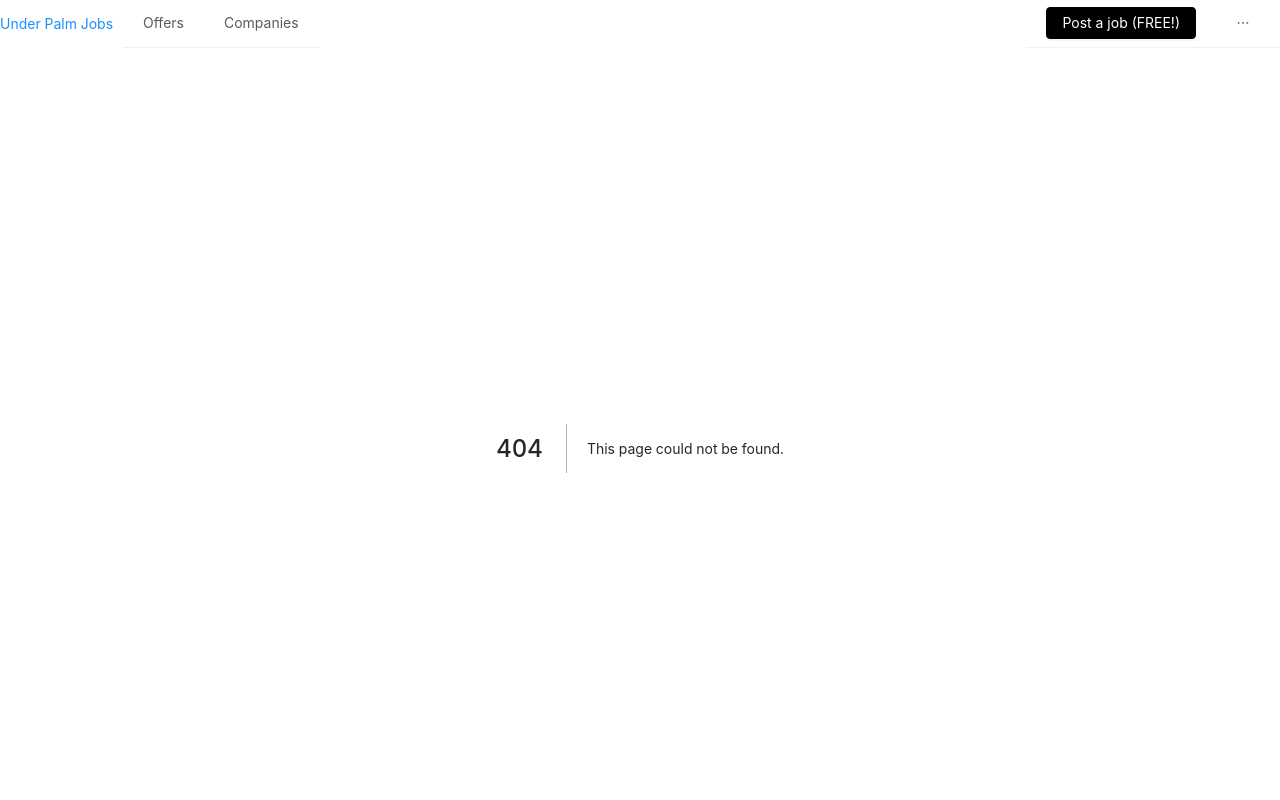
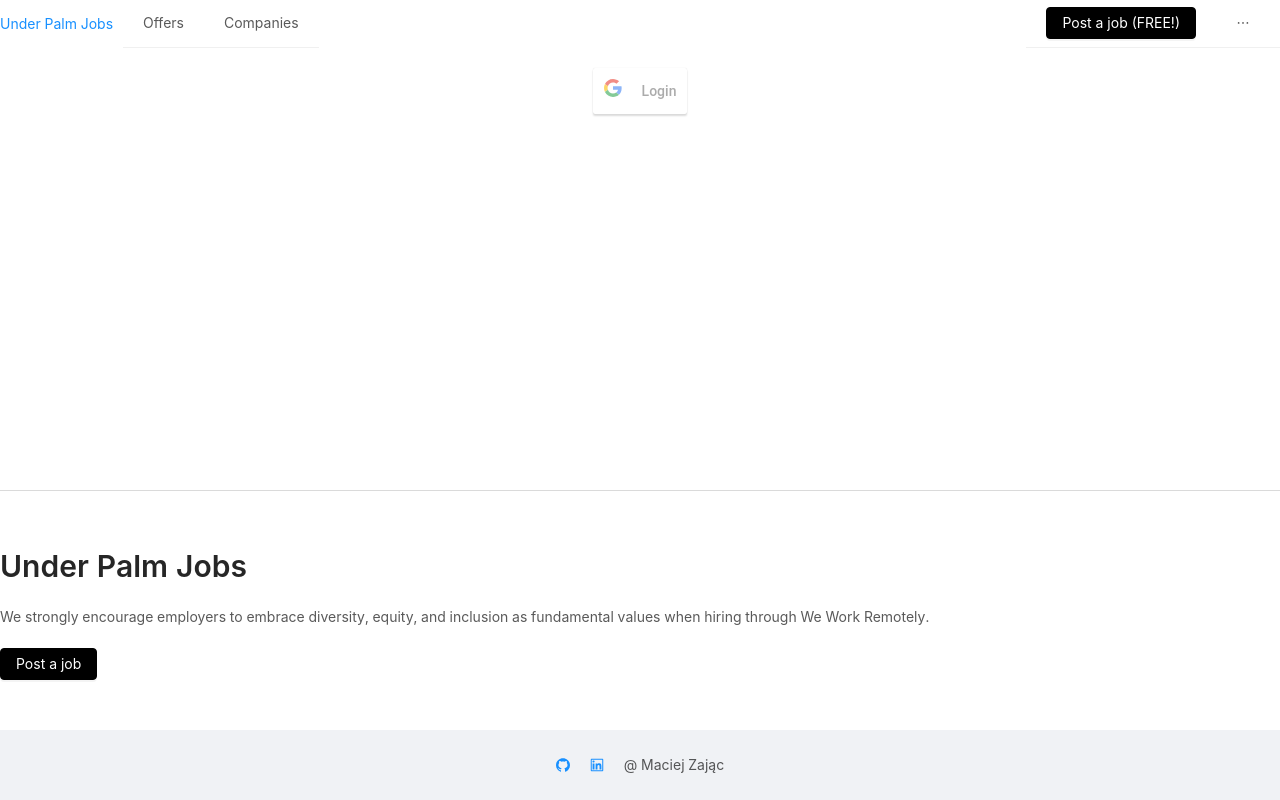
Before and after one commit to MaciejZajac/remote, a Next.js app: page /login in a window 1280 px wide. Before the commit this address had no page. Shown: the top 800 px of the page. Built offline with nearby package versions, Linux system fonts and the light colour scheme.

Commit message:
adding logging with google

```diff
--- a/components/AntHeader.tsx
+++ b/components/AntHeader.tsx
@@ -122,7 +122,11 @@ const AntHeader = () => {
               </Menu.Item>
               {/* <Menu.Item key='about'>About us</Menu.Item>
             <Menu.Item key='contact'>Contact</Menu.Item> */}
-              <Menu.Item key='login'>Login</Menu.Item>
+              <Menu.Item key='login'>
+                <Link href='/login'>
+                  <a>Login</a>
+                </Link>
+              </Menu.Item>
             </Menu>
           </div>
         </Col>
--- a/package.json
+++ b/package.json
@@ -17,7 +17,8 @@
     "next": "10.0.1",
     "nprogress": "^0.2.0",
     "react": "17.0.1",
-    "react-dom": "17.0.1"
+    "react-dom": "17.0.1",
+    "react-google-login": "^5.1.22"
   },
   "devDependencies": {
     "@types/node": "^14.14.7",
--- /dev/null
+++ b/pages/login.tsx
@@ -0,0 +1,25 @@
+import React from 'react';
+
+import { GoogleLogin } from 'react-google-login';
+
+const responseGoogle = (response) => {
+  console.log(response);
+};
+// 2AVuYZoPnleNro9EU8IHn43G
+const Login = () => {
+  return (
+    <div
+      style={{ display: 'flex', marginTop: '20px', justifyContent: 'center' }}
+    >
+      <GoogleLogin
+        clientId='674444083484-m4lhohqea5hmaou1f7eeja0ve79spkbv.apps.googleusercontent.com'
+        buttonText='Login'
+        onSuccess={responseGoogle}
+        onFailure={responseGoogle}
+        cookiePolicy={'single_host_origin'}
+      />
+    </div>
+  );
+};
+
+export default Login;
```
Also changed, not shown: 1 other file (tests, documents, lock files or other folders).
